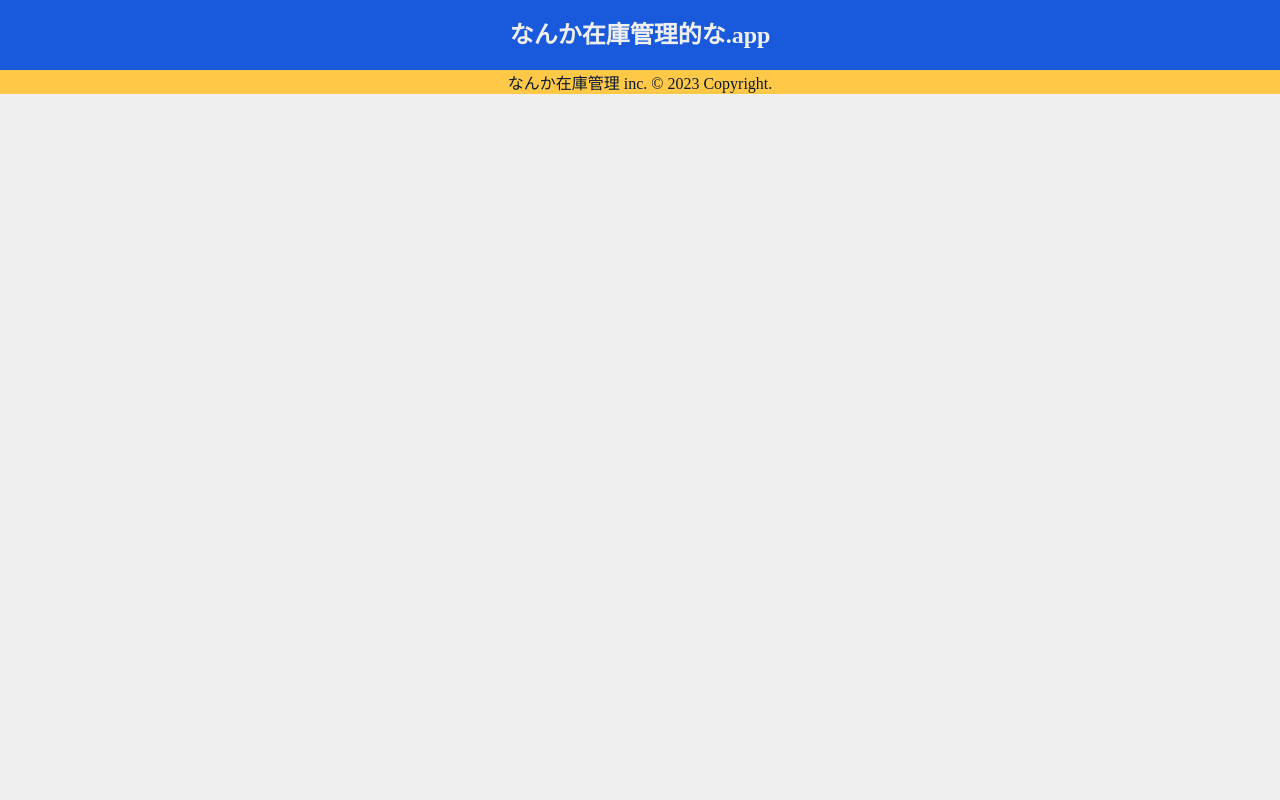
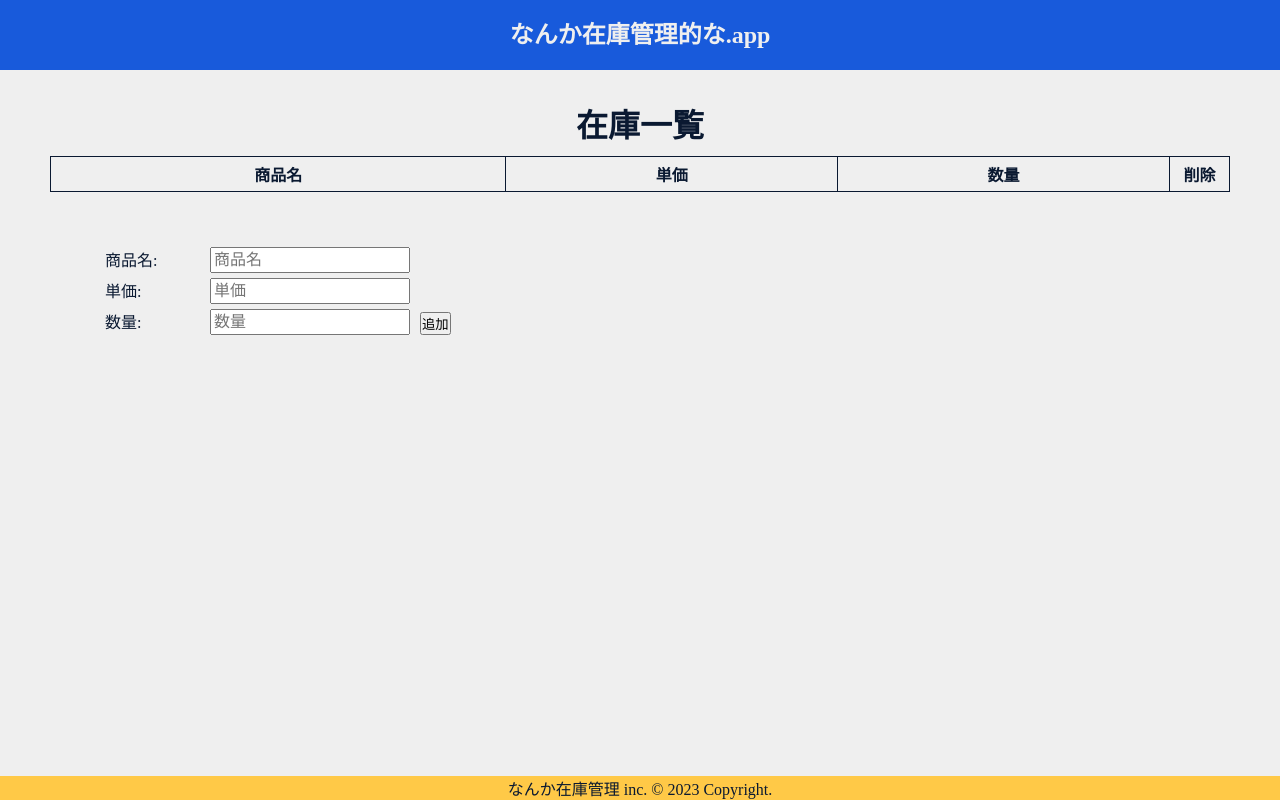
Before and after one commit to SatooRu65536/react-bug-fix-sample, a React (Create React App) app: page / in a window 1280 px wide. Built offline with nearby package versions, Linux system fonts and the light colour scheme; the HTML template or start-up script is replaced by a standard one.

Commit message:
add: 商品管理画面

```diff
--- a/src/App.js
+++ b/src/App.js
@@ -1,11 +1,13 @@
 import "./App.module.css";
 import Header from "./components/header/header";
 import Footer from "./components/footer/footer";
+import Manage from "./components/page/manage/manage";
 
 function App() {
   return (
     <main>
       <Header />
+      <Manage />
       <Footer />
     </main>
   );
--- /dev/null
+++ b/src/components/page/manage/manage.js
@@ -0,0 +1,122 @@
+import { useState } from "react";
+import styles from "./manage.module.css";
+
+export default function Manage() {
+  const [name, setName] = useState("");
+  const [price, setPrice] = useState("");
+  const [stock, setStock] = useState("");
+  const [items, setItems] = useState([]);
+
+  function handleNameChange(e) {
+    const value = e.target.value;
+    const upperCaseValue = value.toLowerCase();
+    setName(upperCaseValue);
+  }
+
+  function handleAdd() {
+    const newItem = {
+      name: name,
+      price: price,
+      stock: stock,
+    };
+
+    if (newItem.name === "") {
+      alert("商品名を入力してください");
+      return;
+    }
+
+    if (newItem.price === "") {
+      alert("単価を入力してください");
+      return;
+    }
+
+    if (newItem.stock === "") {
+      alert("数量を入力してください");
+      return;
+    }
+
+    if (newItem.price < 0) {
+      alert("単価は0以上を入力してください");
+      return;
+    }
+
+    if (newItem.stock < 0) {
+      alert("数量は0以上を入力してください");
+      return;
+    }
+
+    setItems([...items, newItem]);
+    setName("");
+    setPrice("");
+    setStock("");
+  }
+
+  function handleDelete(index) {
+    const newItems = items.filter((item, i) => i !== index);
+    setItems(newItems);
+  }
+
+  return (
+    <main className={styles.manage}>
+      <h1 className={styles.title}>在庫一覧</h1>
+
+      <table className={styles.table}>
+        <thead>
+          <tr>
+            <th>商品名</th>
+            <th>単価</th>
+            <th>数量</th>
+            <th className={styles.delete}>削除</th>
+          </tr>
+        </thead>
+
+        <tbody>
+          {items.map((item, i) => (
+            <tr key={i}>
+              <td className={styles.name}>{item.name}</td>
+              <td>{item.price}円</td>
+              <td>{item.stock}個</td>
+              <td className={styles.delete}>
+                <input
+                  type="button"
+                  value="削除"
+                  onClick={() => handleDelete(i)}
+                />
+              </td>
+            </tr>
+          ))}
+        </tbody>
+      </table>
+
+      <div className={styles.container}>
+        <div className={styles.add_list}>
+          <label>商品名:</label>
+          <input
+            type="text"
+            placeholder="商品名"
+            value={name}
+            onChange={handleNameChange}
+          />
+          <label>単価:</label>
+          <input
+            type="number"
+            placeholder="単価"
+            value={price}
+            onChange={(e) => setPrice(e.target.value)}
+          />
+          <label>数量:</label>
+          <input
+            type="number"
+            placeholder="数量"
+            value={stock}
+            onChange={(e) => setStock(e.target.value)}
+          />
+        </div>
+
+        <div className={styles.add}>
+          <input type="button" value="追加" onClick={handleAdd} />
+        </div>
+      </div>
+    </main>
+  );
+}
--- /dev/null
+++ b/src/components/page/manage/manage.module.css
@@ -0,0 +1,58 @@
+.manage {
+  min-height: calc(100vh - 70px - 24px);
+  padding: 20px 50px;
+}
+
+.title {
+  padding: 10px;
+  text-align: center;
+}
+
+.table {
+  width: 100%;
+  border-collapse: collapse;
+}
+
+.table th,
+.table td {
+  padding: 5px;
+  border: solid 1px var(--text);
+}
+
+.table .delete {
+  width: 60px;
+  text-align: center;
+}
+
+.table .delete input {
+  padding: 2px;
+  cursor: pointer;
+}
+
+.name input {
+  width: 100%;
+}
+
+.container {
+  padding: 50px;
+  display: flex;
+}
+
+.container .add_list {
+  width: fit-content;
+  padding: 5px;
+  display: grid;
+  grid-template-columns: 100px 200px;
+  gap: 5px;
+}
+
+.container .add_list input {
+  padding: 2px;
+  font-size: 1rem;
+}
+
+.container .add {
+  padding: 5px;
+  display: flex;
+  flex-flow: column-reverse;
+}
```
